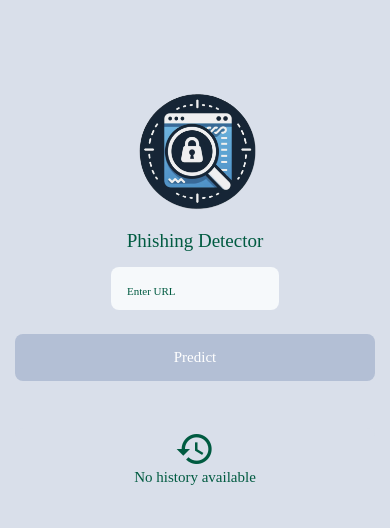
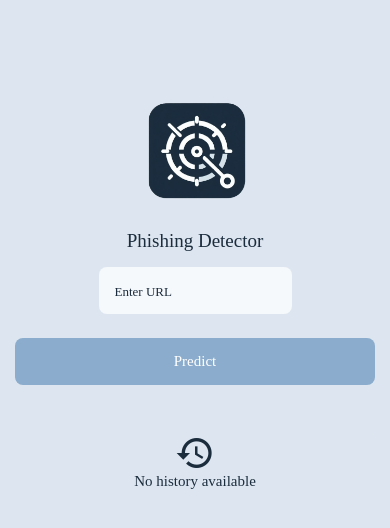
Before and after one commit to ItsAbdullahFiaz/phishingDetector, a React Native app: screen /SplashScreen in a window 390 px wide. Shown: the top 528 px of the page. Built offline with nearby package versions, Linux system fonts and the light colour scheme.

Commit message:
Branding updated

```diff
--- a/src/components/CustomInput.tsx
+++ b/src/components/CustomInput.tsx
@@ -25,8 +25,8 @@ const CustomInput = ({ value, setValue, placeholder, secureTextEntry, textWrong,
             },
             input: {
                 color: Colors.black,
-                fontSize: hp(12),
-                height: hp(39),
+                fontSize: hp(14),
+                height: hp(44),
                 width: '100%' as ViewStyle['width'],
                 paddingLeft: hp(16),
                 marginTop: hp(4),
--- a/src/components/LeaderboardToast.tsx
+++ b/src/components/LeaderboardToast.tsx
@@ -23,7 +23,7 @@ const LeaderboardToast = ({ text1, text2, type }: { text1: string, text2: string
                 paddingLeft: hp(16),
             },
             toast_textTwo: {
-                fontSize: hp(12),
+                fontSize: hp(13),
                 color: Colors.white,
                 fontFamily: "Poppins",
                 paddingLeft: hp(16),
--- a/src/utils/StyleGuide.ts
+++ b/src/utils/StyleGuide.ts
@@ -3,10 +3,10 @@ import useResponsiveDimensions from './useResponsiveDimensions';
 
 // const { wp, hp } = useResponsiveDimensions();
 // const primaryColor = '#232D3F'
-const primaryColor = '#005B41'
-const secondryColor = '#d9dfea'
+const primaryColor = '#1b2c3d'
+const secondryColor = '#dde6f0'
 const primaryDim = '#e4fff7'
-const secondryDim = '#b3bfd5'
+const secondryDim = '#8baccc'
 const primaryLight = '#F6F9FB'
 const headingColor = "#000000";
 const textColorDim = "#BBBBBB"
```
Also changed, not shown: src/assets/images/app_icon.png.
